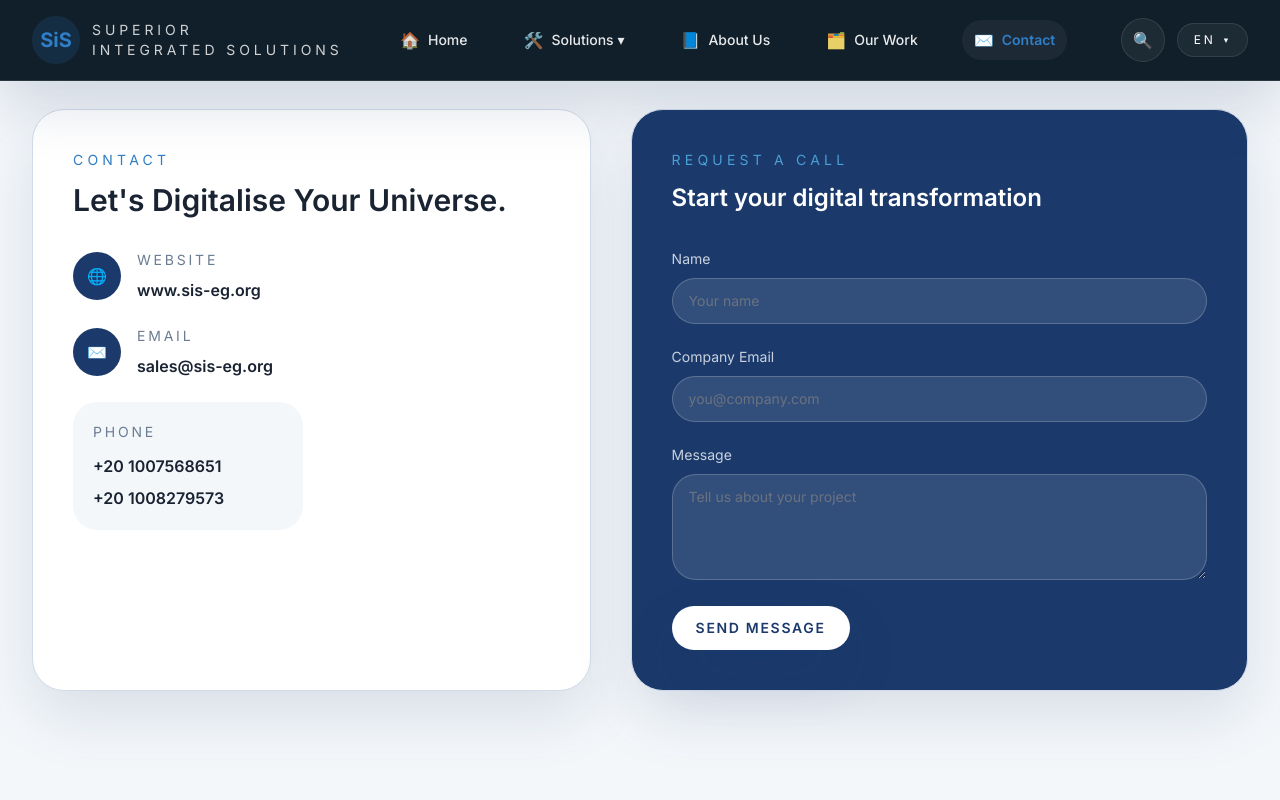
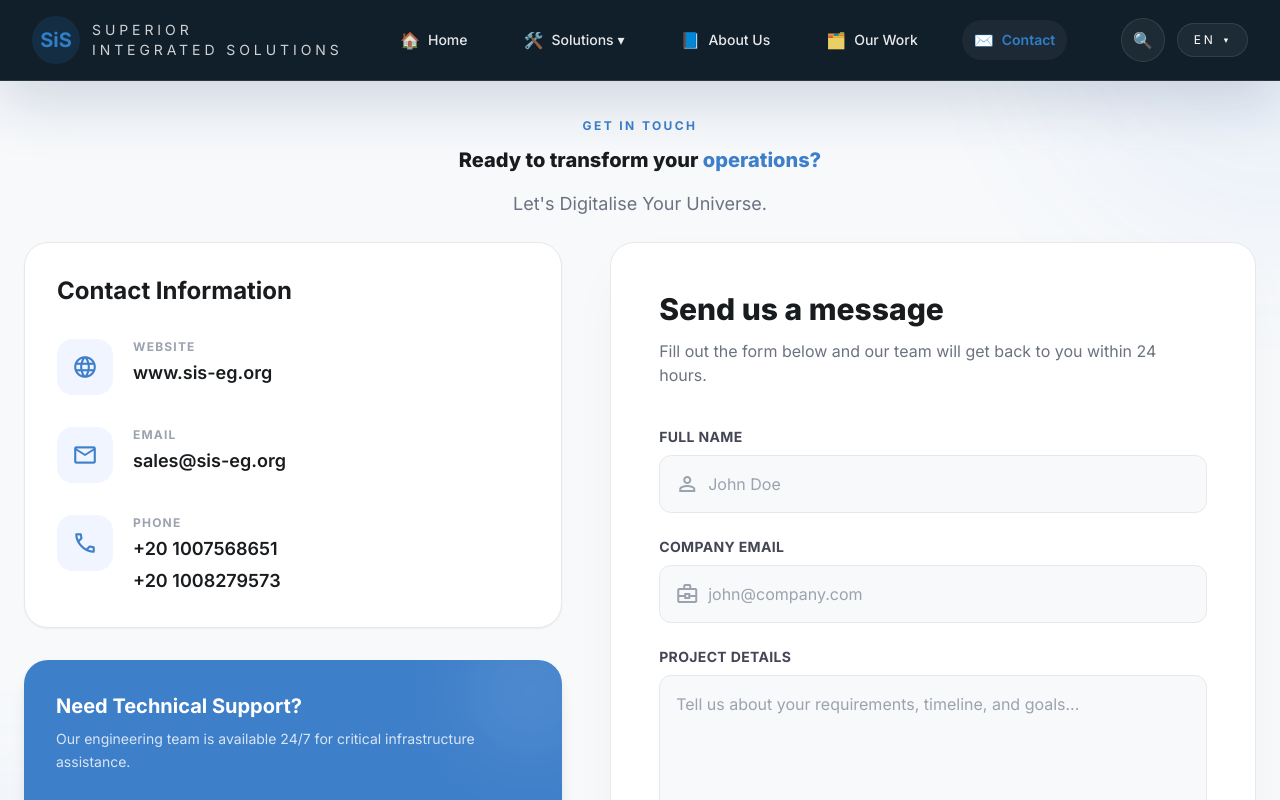
Before and after one commit to Ibrahemyoussef2020/sis, a Vue app: page /#/contact in a window 1280 px wide. Shown: the top 800 px of the page. Built offline with nearby package versions, Linux system fonts and the light colour scheme.

Commit message:
redesign the contact page

```diff
--- a/src/components/ContactSection.vue
+++ b/src/components/ContactSection.vue
@@ -1,65 +1,141 @@
 <template>
-  <SectionWrapper id="contact" wrapperClass="bg-sis-panel text-sis-text">
-    <div class="mx-auto max-w-7xl">
-      <div class="grid gap-10 lg:grid-cols-[0.95fr_1.05fr]">
-        <div class="rounded-[2rem] border border-sis-border bg-white p-10 shadow-sis">
-          <p class="text-sm uppercase tracking-[0.3em] text-sis-accent" data-reveal>Contact</p>
-          <h2 class="mt-3 text-2xl font-semibold sm:text-3xl" data-reveal>{{ contact?.headline }}</h2>
-          <div class="mt-8 space-y-6">
-            <div class="flex items-center gap-4" data-reveal>
-              <span class="flex h-12 w-12 items-center justify-center rounded-3xl bg-sis-primary text-white">🌐</span>
-              <div>
-                <p class="text-sm uppercase tracking-[0.2em] text-sis-muted">Website</p>
-                <p class="mt-2 font-semibold text-sis-text">{{ contact?.website }}</p>
+  <section id="contact" class="bg-[#f7f9fb] py-24 px-6 relative overflow-hidden">
+    <!-- Subtle background elements -->
+    <div class="absolute top-0 right-0 w-[500px] h-[500px] bg-[#3e7fca]/5 rounded-full blur-3xl pointer-events-none transform translate-x-1/2 -translate-y-1/2"></div>
+    <div class="absolute bottom-0 left-0 w-[500px] h-[500px] bg-[#3e7fca]/5 rounded-full blur-3xl pointer-events-none transform -translate-x-1/2 translate-y-1/2"></div>
+
+    <div class="max-w-7xl mx-auto relative z-10">
+
+      <!-- Section Header -->
+      <div class="text-center mb-6 mt-20 reveal reveal-fade-up">
+        <span class="inline-block text-xs font-bold tracking-[0.2em] uppercase text-[#3e7fca] mb-3">Get in Touch</span>
+        <h2 class="text-xl md:text-xl font-black text-[#191c1e] leading-tight mb-4">
+          Ready to transform your <span class="text-[#3e7fca]">operations?</span>
+        </h2>
+        <p class="text-[#6b7280] text-lg max-w-2xl mx-auto">
+          {{ contact?.headline || "Let's discuss how our intelligent OT-IT solutions can elevate your industrial performance." }}
+        </p>
+      </div>
+
+      <!-- Main Content Grid -->
+      <div class="grid lg:grid-cols-[1fr_1.2fr] gap-8 lg:gap-12 items-start">
+
+        <!-- Left: Contact Info -->
+        <div class="flex flex-col gap-8 reveal reveal-fade-up" style="transition-delay: 0.1s;">
+
+          <div class="bg-white rounded-3xl p-8 border border-[#e6e8ea] shadow-sm hover:shadow-md transition-shadow duration-300">
+            <h3 class="text-2xl font-bold text-[#191c1e] mb-8">Contact Information</h3>
+
+            <div class="space-y-8">
+              <!-- Website -->
+              <div class="flex items-start gap-5">
+                <div class="w-14 h-14 rounded-2xl bg-[#f0f5ff] text-[#3e7fca] flex items-center justify-center flex-shrink-0">
+                  <span class="material-symbols-outlined" style="font-size: 26px;">language</span>
+                </div>
+                <div>
+                  <p class="text-xs font-bold tracking-widest uppercase text-[#9ca3af] mb-1">Website</p>
+                  <a :href="'https://' + contact?.website" target="_blank" class="text-lg font-semibold text-[#191c1e] hover:text-[#3e7fca] transition-colors">
+                    {{ contact?.website }}
+                  </a>
+                </div>
               </div>
-            </div>
-            <div class="flex items-center gap-4" data-reveal>
-              <span class="flex h-12 w-12 items-center justify-center rounded-3xl bg-sis-primary text-white">✉️</span>
-              <div>
-                <p class="text-sm uppercase tracking-[0.2em] text-sis-muted">Email</p>
-                <p class="mt-2 font-semibold text-sis-text">{{ contact?.email }}</p>
+
+              <!-- Email -->
+              <div class="flex items-start gap-5">
+                <div class="w-14 h-14 rounded-2xl bg-[#f0f5ff] text-[#3e7fca] flex items-center justify-center flex-shrink-0">
+                  <span class="material-symbols-outlined" style="font-size: 26px;">mail</span>
+                </div>
+                <div>
+                  <p class="text-xs font-bold tracking-widest uppercase text-[#9ca3af] mb-1">Email</p>
+                  <a :href="'mailto:' + contact?.email" class="text-lg font-semibold text-[#191c1e] hover:text-[#3e7fca] transition-colors">
+                    {{ contact?.email }}
+                  </a>
+                </div>
               </div>
-            </div>
-            <div class="grid gap-4 sm:grid-cols-2" data-reveal>
-              <div class="rounded-3xl bg-sis-panel p-5">
-                <p class="text-sm uppercase tracking-[0.2em] text-sis-muted">Phone</p>
-                <div class="mt-3 space-y-2 font-semibold text-sis-text">
-                  <p v-for="phone in contact?.phones" :key="phone">{{ phone }}</p>
+
+              <!-- Phone -->
+              <div class="flex items-start gap-5">
+                <div class="w-14 h-14 rounded-2xl bg-[#f0f5ff] text-[#3e7fca] flex items-center justify-center flex-shrink-0">
+                  <span class="material-symbols-outlined" style="font-size: 26px;">call</span>
+                </div>
+                <div>
+                  <p class="text-xs font-bold tracking-widest uppercase text-[#9ca3af] mb-1">Phone</p>
+                  <div class="space-y-1">
+                    <p v-for="phone in contact?.phones" :key="phone" class="text-lg font-semibold text-[#191c1e]">
+                      {{ phone }}
+                    </p>
+                  </div>
                 </div>
               </div>
             </div>
           </div>
+
+          <!-- Optional secondary card (e.g. support or careers) -->
+          <div class="bg-[#3e7fca] rounded-3xl p-8 text-white relative overflow-hidden shadow-lg">
+            <div class="absolute top-0 right-0 w-32 h-32 bg-white/10 rounded-full blur-2xl transform translate-x-8 -translate-y-8 pointer-events-none"></div>
+            <h4 class="text-xl font-bold mb-2">Need Technical Support?</h4>
+            <p class="text-white/80 text-sm mb-6 leading-relaxed">
+              Our engineering team is available 24/7 for critical infrastructure assistance.
+            </p>
+            <a href="#" class="inline-flex items-center gap-2 text-white font-bold text-sm hover:gap-3 transition-all duration-300">
+              OPEN SUPPORT TICKET
+              <span class="material-symbols-outlined" style="font-size: 18px;">arrow_forward</span>
+            </a>
+          </div>
+
         </div>
-        <form class="rounded-[2rem] border border-sis-border bg-sis-primary p-10 text-white shadow-sis" @submit.prevent>
-          <p class="text-sm uppercase tracking-[0.3em] text-sis-light" data-reveal>Request a Call</p>
-          <h3 class="mt-3 text-2xl font-semibold" data-reveal>Start your digital transformation</h3>
-          <div class="mt-8 space-y-5">
-            <label class="block" data-reveal>
-              <span class="text-sm text-sis-panel/80">Name</span>
-              <input class="mt-2 w-full rounded-3xl border border-white/20 bg-white/10 px-4 py-3 text-sm text-white outline-none transition focus:border-sis-light focus:ring-2 focus:ring-sis-light/20" placeholder="Your name" />
-            </label>
-            <label class="block" data-reveal>
-              <span class="text-sm text-sis-panel/80">Company Email</span>
-              <input class="mt-2 w-full rounded-3xl border border-white/20 bg-white/10 px-4 py-3 text-sm text-white outline-none transition focus:border-sis-light focus:ring-2 focus:ring-sis-light/20" placeholder="you@company.com" />
-            </label>
-            <label class="block" data-reveal>
-              <span class="text-sm text-sis-panel/80">Message</span>
-              <textarea rows="4" class="mt-2 w-full rounded-3xl border border-white/20 bg-white/10 px-4 py-3 text-sm text-white outline-none transition focus:border-sis-light focus:ring-2 focus:ring-sis-light/20" placeholder="Tell us about your project"></textarea>
-            </label>
-            <button type="submit" class="inline-flex items-center justify-center rounded-full bg-white px-6 py-3 text-sm font-semibold uppercase tracking-[0.12em] text-sis-primary shadow-sis transition hover:scale-[1.01]">
-              Send Message
+
+        <!-- Right: Form -->
+        <form class="bg-white rounded-3xl p-10 lg:p-12 border border-[#e6e8ea] shadow-[0_20px_60px_-15px_rgba(0,0,0,0.05)] reveal reveal-fade-up" style="transition-delay: 0.2s;" @submit.prevent>
+          <div class="mb-10">
+            <h3 class="text-3xl font-black text-[#191c1e] mb-3">Send us a message</h3>
+            <p class="text-[#6b7280]">Fill out the form below and our team will get back to you within 24 hours.</p>
+          </div>
+
+          <div class="space-y-6">
+            <!-- Name -->
+            <div class="group">
+              <label class="block text-sm font-bold text-[#444655] mb-2 uppercase tracking-wide">Full Name</label>
+              <div class="relative">
+                <span class="material-symbols-outlined absolute left-4 top-1/2 -translate-y-1/2 text-[#9ca3af] group-focus-within:text-[#3e7fca] transition-colors">person</span>
+                <input type="text" class="w-full bg-[#f7f9fb] border border-[#e6e8ea] rounded-xl py-4 pl-12 pr-4 text-[#191c1e] placeholder-[#9ca3af] focus:outline-none focus:border-[#3e7fca] focus:ring-4 focus:ring-[#3e7fca]/10 transition-all duration-300" placeholder="John Doe" required />
+              </div>
+            </div>
+
+            <!-- Email -->
+            <div class="group">
+              <label class="block text-sm font-bold text-[#444655] mb-2 uppercase tracking-wide">Company Email</label>
+              <div class="relative">
+                <span class="material-symbols-outlined absolute left-4 top-1/2 -translate-y-1/2 text-[#9ca3af] group-focus-within:text-[#3e7fca] transition-colors">business_center</span>
+                <input type="email" class="w-full bg-[#f7f9fb] border border-[#e6e8ea] rounded-xl py-4 pl-12 pr-4 text-[#191c1e] placeholder-[#9ca3af] focus:outline-none focus:border-[#3e7fca] focus:ring-4 focus:ring-[#3e7fca]/10 transition-all duration-300" placeholder="john@company.com" required />
+              </div>
+            </div>
+
+            <!-- Message -->
+            <div class="group">
+              <label class="block text-sm font-bold text-[#444655] mb-2 uppercase tracking-wide">Project Details</label>
+              <textarea rows="5" class="w-full bg-[#f7f9fb] border border-[#e6e8ea] rounded-xl p-4 text-[#191c1e] placeholder-[#9ca3af] focus:outline-none focus:border-[#3e7fca] focus:ring-4 focus:ring-[#3e7fca]/10 transition-all duration-300 resize-none" placeholder="Tell us about your requirements, timeline, and goals..." required></textarea>
+            </div>
+
+            <!-- Submit -->
+            <button type="submit" class="w-full bg-[#3e7fca] text-white font-bold text-lg py-4 rounded-xl flex items-center justify-center gap-2 hover:bg-[#2c65a8] hover:-translate-y-1 hover:shadow-[0_15px_30px_-10px_rgba(62,127,202,0.4)] transition-all duration-300 active:scale-[0.98]">
+              <span>Send Message</span>
+              <span class="material-symbols-outlined" style="font-size: 20px;">send</span>
             </button>
+            <p class="text-center text-xs text-[#9ca3af] mt-4">
+              By submitting this form, you agree to our privacy policy and terms of service.
+            </p>
           </div>
         </form>
+
       </div>
     </div>
-  </SectionWrapper>
+  </section>
 </template>
 
 <script setup>
 import { storeToRefs } from 'pinia'
 import { useSiteStore } from '@/stores/useSiteStore'
-import SectionWrapper from '@/components/SectionWrapper.vue'
 
 const siteStore = useSiteStore()
 const { contact } = storeToRefs(siteStore)
```
